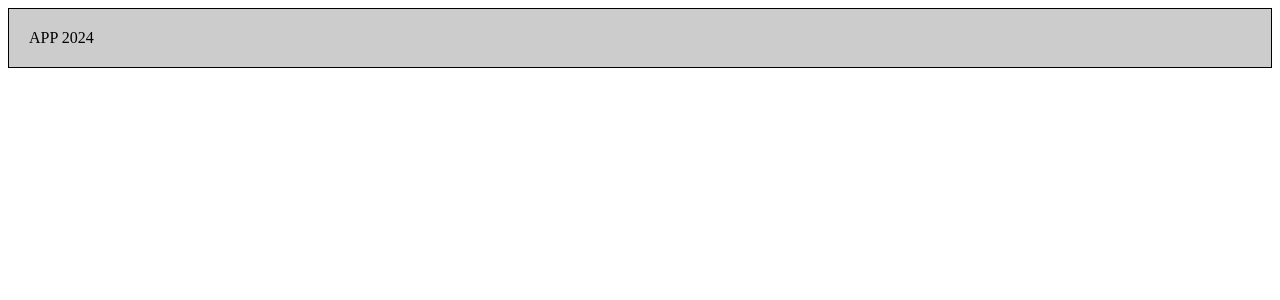
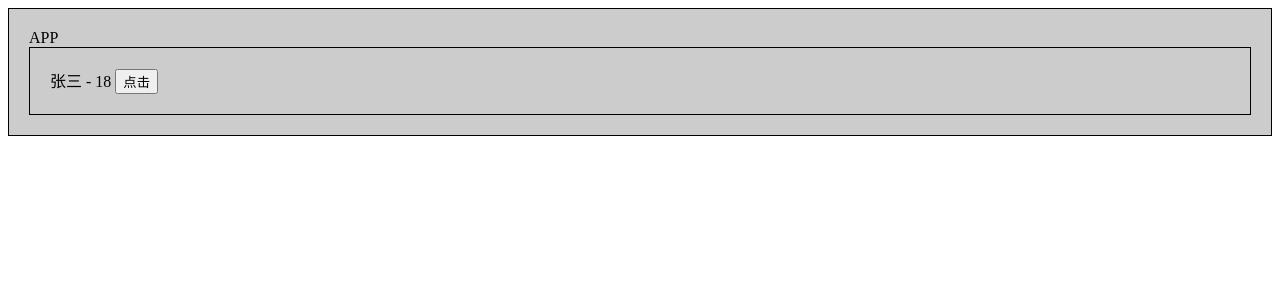
Before and after one commit to xiaodongxier/vue3_vite_ts_202401, a Vue app: page / in a window 1280 px wide. Shown: the top 300 px of the page. Built offline with nearby package versions, Linux system fonts and the light colour scheme.

Commit message:
定时同步完成...

```diff
--- a/src/components/Preson.vue
+++ b/src/components/Preson.vue
@@ -1,6 +1,6 @@
 <!--
  * @Date: 2024-01-22 23:27:13
- * @LastEditTime: 2024-01-23 22:09:42
+ * @LastEditTime: 2024-01-23 22:15:09
  * @Author: wangyongjie
  * @Note:
 -->
@@ -14,18 +14,18 @@
 <script lang="ts">
 export default {
   name: 'Preson',
-  // data() {
-  //   return {
-  //     description: 'Preson',
-  //     name:'张三',
-  //     age:18
-  //   }
-  // },
-  // methods: {
-  //   handleClick(){
-  //     this.age += 1
-  //   }
-  // }
+  data() {
+    return {
+      description: 'Preson',
+      name:'张三',
+      age:18
+    }
+  },
+  methods: {
+    handleClick(){
+      this.age += 1
+    }
+  },
   setup(){
     let name = "张三";
     let age = 18;
@@ -33,8 +33,8 @@ export default {
       age += 1  // 没有生效, 因为这个时候数据不是响应式的
       console.log('点击了', age);
     }
-    // return {name, age,handleClick}
-    return () => "2024"
+    return {name, age}
+    // return () => "2024"
   }
 }
 </script>
```
